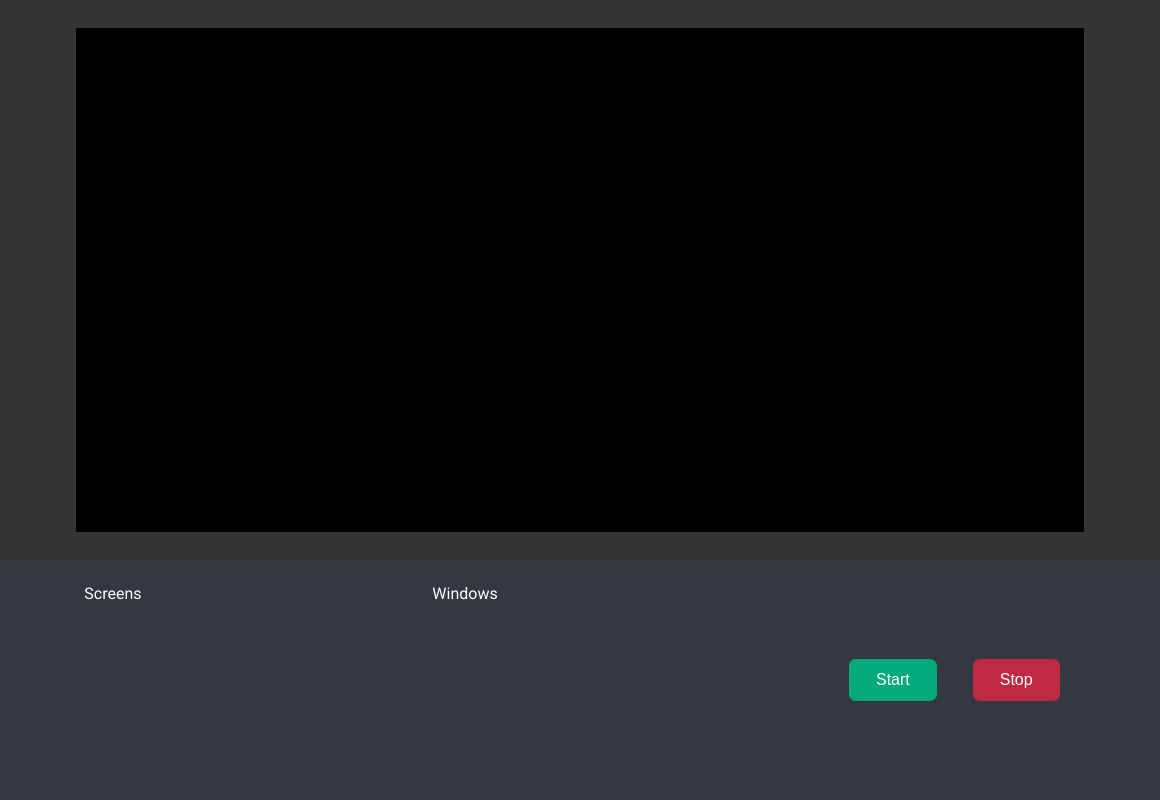
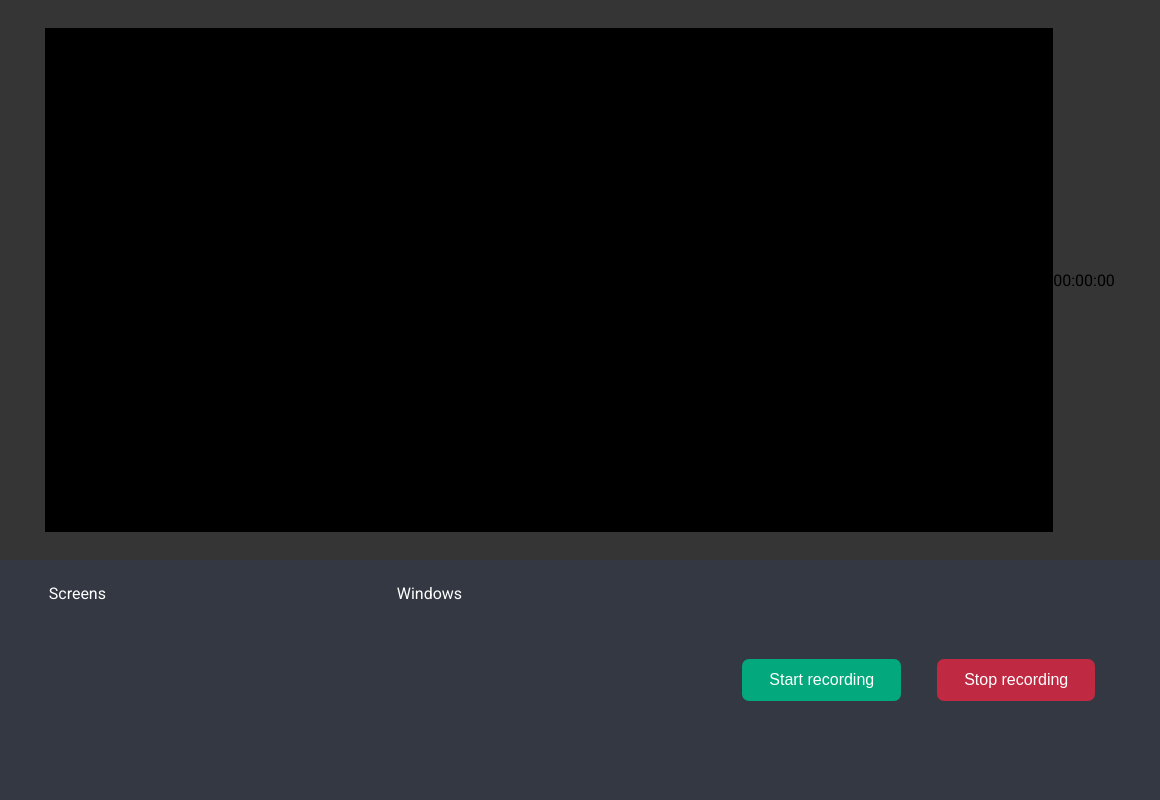
Before and after one commit to dorfingerjonas/dorcast, an Electron app: page src/index.html in a window 1160 px wide. Drawn offline with Linux system fonts and the light colour scheme; no server answers.

Commit message:
restructure index.html

```diff
--- a/src/index.html
+++ b/src/index.html
@@ -12,6 +12,7 @@
     <link href='https://fonts.googleapis.com/css2?family=Roboto&display=swap' rel='stylesheet'>
     <script src='splashScreen.js'></script>
     <script src='render.js'></script>
+    <script src="timer.js"></script>
 </head>
 <body>
     <div id='splashScreen' class='splashScreen'>
@@ -21,21 +22,28 @@
     <main id='main' class='hide main'>
         <div class='videoWrapper'>
             <video id='preview'></video>
+
+            <div id="timerWrapper">
+                <span id="recording"></span>
+                <span id="timer">00:00:00</span>
+            </div>
         </div>
 
         <div id='settings'>
             <div id='buttonWrapper'>
-                <button id='startBtn' class='button'>Start</button>
-                <button id='stopBtn' class='button'>Stop</button>
+                <button id='startBtn' class='button'>Start recording</button>
+                <button id='stopBtn' class='button'>Stop recording</button>
             </div>
 
             <div id='sourceSelection'>
-                <div id='screenWrapper'>
+                <div>
                     <span>Screens</span>
+                    <div id='screenWrapper'></div>
                 </div>
 
-                <div id='windowWrapper'>
+                <div>
                     <span>Windows</span>
+                    <div id='windowWrapper'></div>
                 </div>
             </div>
         </div>
```
